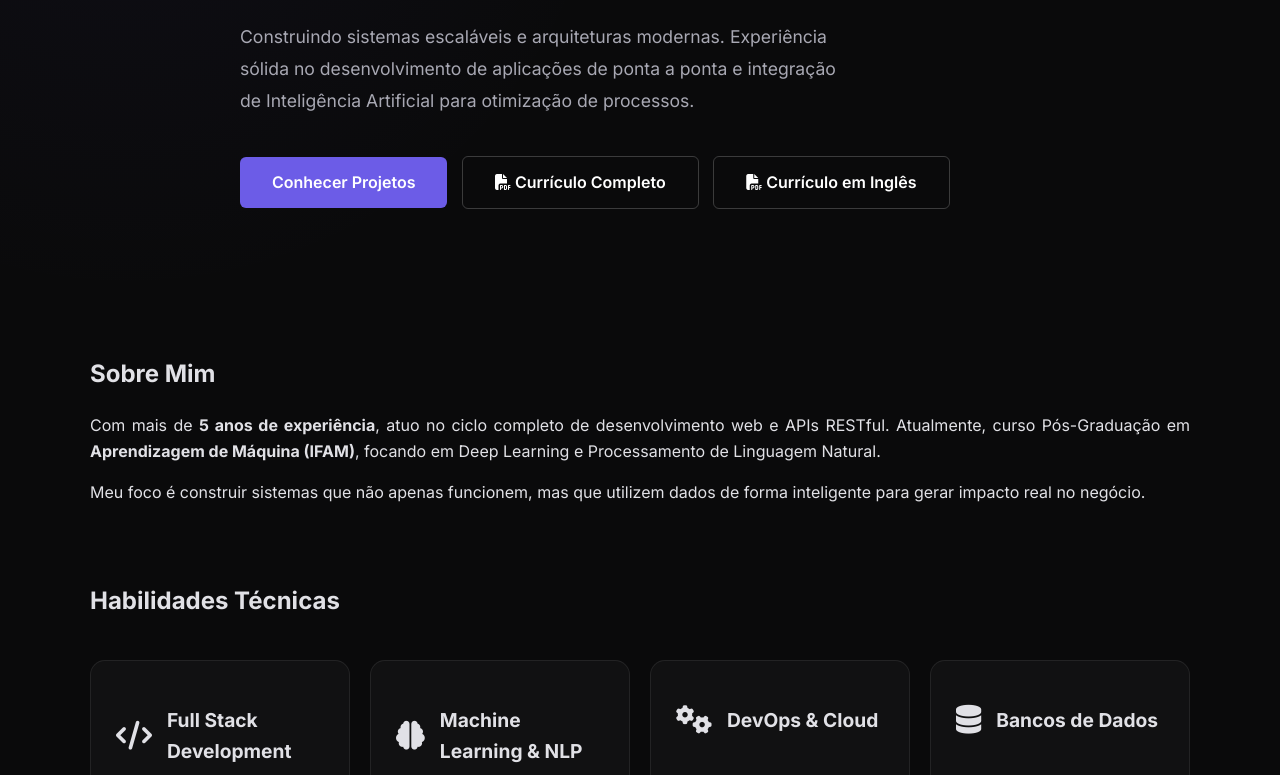
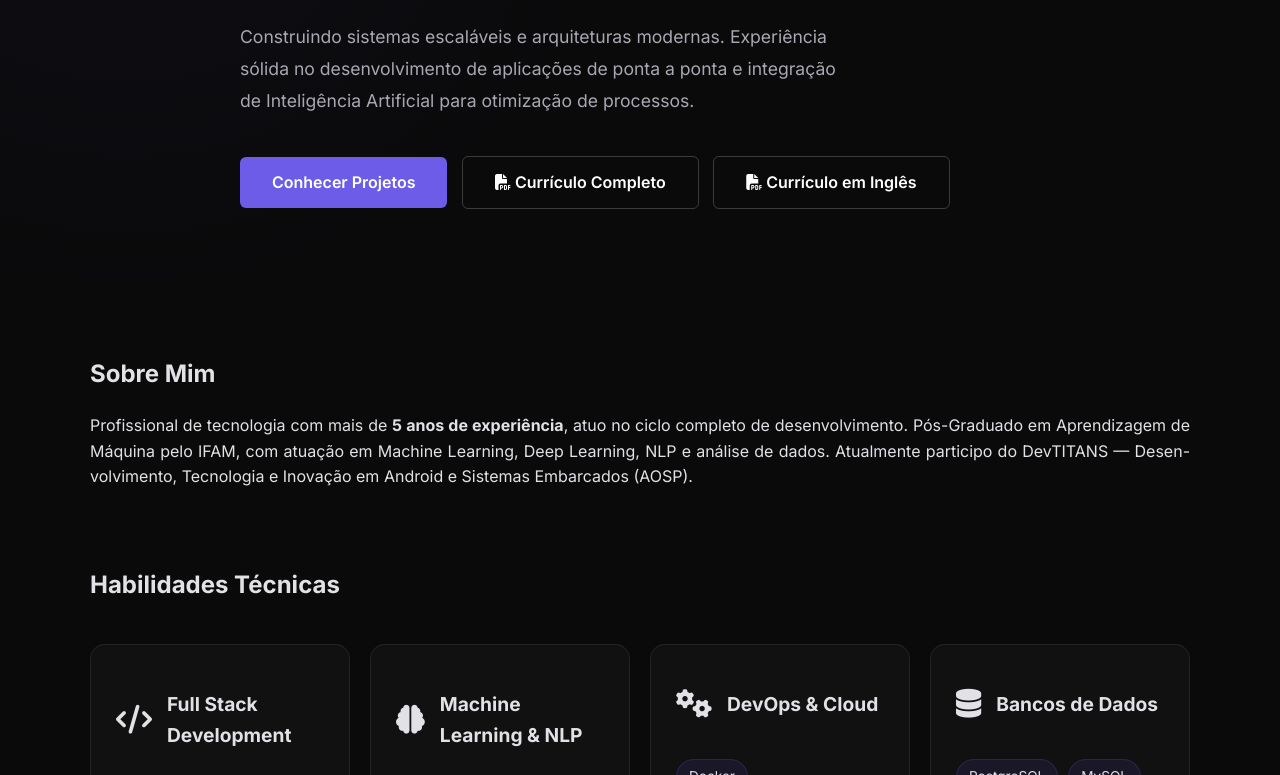
Before and after one commit to reginaldo-castro/reginaldo.github.io, a plain HTML site: page index.html in a window 1280 px wide. Shown: the part 325-1100 px from the top of the page. Drawn offline with Linux system fonts and the light colour scheme.

Commit message:
feat: alternado o texto sobre mim

```diff
--- a/index.html
+++ b/index.html
@@ -60,9 +60,10 @@
             <h2 class="section-title">Sobre Mim</h2>
             <div class="about-content">
                 <div class="about-text">
-                    <p>Com mais de <strong>5 anos de experiência</strong>, atuo no ciclo completo de desenvolvimento web e APIs RESTful. Atualmente, curso Pós-Graduação em <strong>Aprendizagem de Máquina (IFAM)</strong>, focando em Deep Learning e Processamento de Linguagem Natural.</p>
-                    <p>Meu foco é construir sistemas que não apenas funcionem, mas que utilizem dados de forma inteligente para gerar impacto real no negócio.</p>
+                    <p>Profissional de tecnologia com mais de <strong>5 anos de experiência</strong>, atuo no ciclo completo de desenvolvimento.
+                    Pós-Graduado em <strong></strong>Aprendizagem de Máquina pelo IFAM</strong>, com atuação em Machine Learning, Deep Learning, NLP e análise de dados. Atualmente participo do DevTITANS — Desenvolvimento, Tecnologia e Inovação em Android e Sistemas Embarcados (AOSP).
                 </div>
+
             </div>
         </div>
     </section>
```
